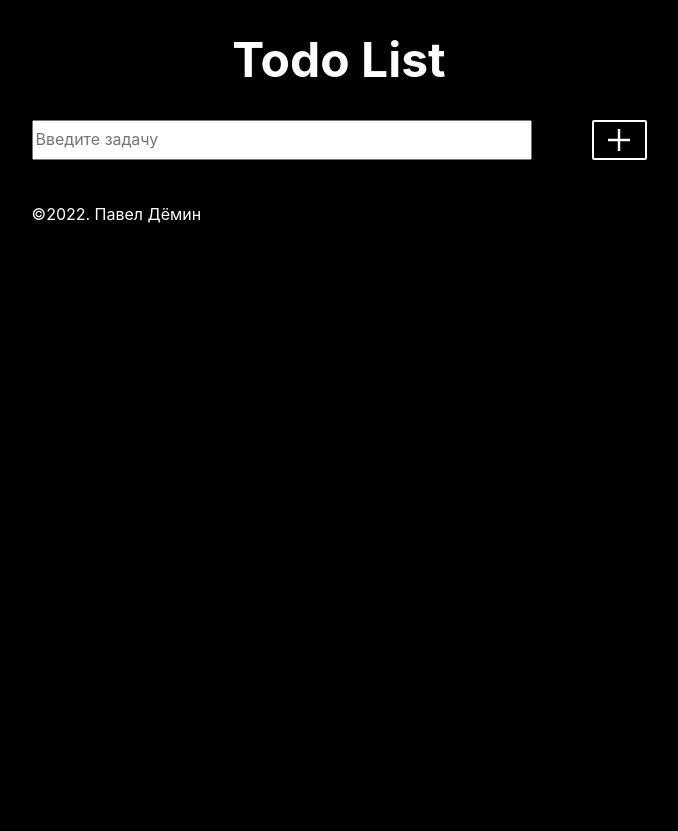
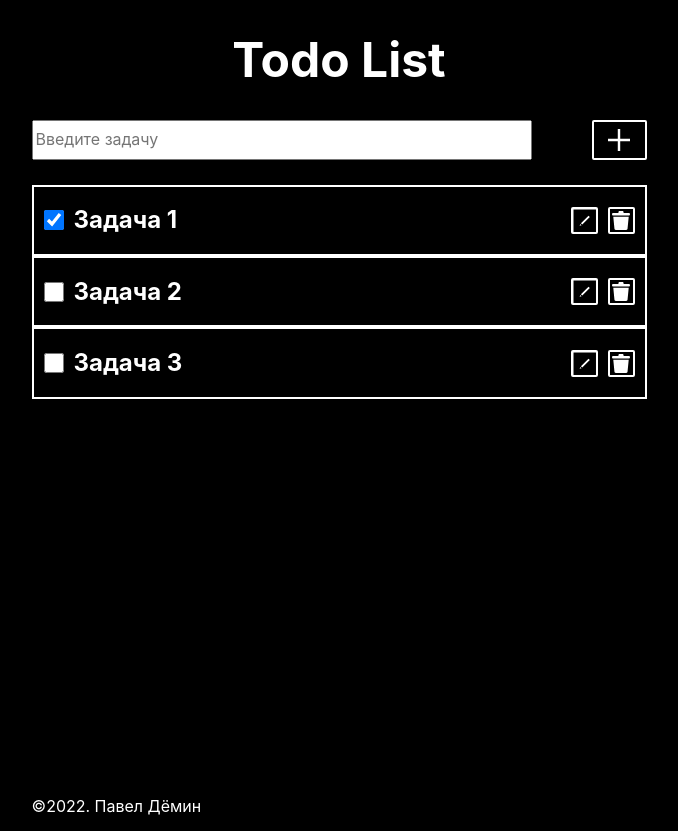
Before and after one commit to Tptechnician/TODO-LIST, a React (Create React App) app: page / in a window 1280 px wide. Shown: the whole page, without its empty margins (301-979 px from the left). Before the commit the page ends 800 px from the top, so only its background shows below. Built offline with nearby package versions, Linux system fonts and the light colour scheme.

Commit message:
adding a Mobx state manager. functions Adding and removing tasks

```diff
--- a/src/Components/App/App.tsx
+++ b/src/Components/App/App.tsx
@@ -6,30 +6,12 @@ import Form from '../Form/Form';
 import TodoConteiner from '../TodoConteiner/TodoConteiner';
 import Footer from '../Footer/footer';
 
-interface Item {
-  item: {
-    _id: string;
-    title: string;
-    made: boolean;
-  };
-}
-
 function App() {
-  const [itemData, setItemData] = useState<Item[]>([]);
-  console.log(itemData);
-
-  function addTodoItem(item: any) {
-    const id = nextId();
-    item = { ...item, _id: id, made: false };
-    setItemData([item, ...itemData]);
-  }
-
-  function deleteItem() {}
   return (
     <>
       <Header />
-      <Form addTodoItem={addTodoItem} />
-      <TodoConteiner tasks={itemData} />
+      <Form />
+      <TodoConteiner />
       <Footer />
     </>
   );
--- a/src/Components/Form/Form.tsx
+++ b/src/Components/Form/Form.tsx
@@ -1,10 +1,7 @@
 import { useState } from 'react';
+import todo from '../../Store/TodoStore';
 
-interface formProps {
-  addTodoItem: (item: any) => void;
-}
-
-export default function Form({ addTodoItem }: formProps) {
+export default function Form() {
   const [value, setValue] = useState<any>({});
 
   function handleChange(e: React.ChangeEvent<HTMLInputElement>) {
@@ -14,7 +11,7 @@ export default function Form({ addTodoItem }: formProps) {
 
   function handleSubmit(e: React.ChangeEvent<HTMLFormElement>) {
     e.preventDefault();
-    addTodoItem(value);
+    todo.addTodo(value.title);
     setValue({});
   }
 
--- a/src/Components/TodoConteiner/TodoConteiner.scss
+++ b/src/Components/TodoConteiner/TodoConteiner.scss
@@ -2,9 +2,10 @@
   padding: 0;
   list-style: none;
   max-width: 60%;
+  min-height: 74vh;
   margin: 25px auto 20px;
   display: flex;
-  justify-content: center;
+  justify-content: flex-start;
   flex-direction: column;
   align-items: center;
 }
--- a/src/Components/TodoConteiner/TodoConteiner.tsx
+++ b/src/Components/TodoConteiner/TodoConteiner.tsx
@@ -1,23 +1,15 @@
 import TodoItem from '../TodoItem/TodoItem';
+import todo from '../../Store/TodoStore';
+import { observer } from 'mobx-react-lite';
 
-interface Item {
-  item: {
-    _id: string;
-    title: string;
-    made: boolean;
-  };
-}
-
-interface TodoConteinerProps {
-  tasks: Array<Item>;
-}
-
-export default function TodoConteiner({ tasks }: TodoConteinerProps) {
+const TodoConteiner = observer(() => {
   return (
     <ul className="TodoConteiner">
-      {tasks.map((task: any) => (
-        <TodoItem key={task._id} title={task.title} made={task.made} />
+      {todo.todoStore.map((task) => (
+        <TodoItem key={task._id} title={task.title} made={task.made} _id={task._id} />
       ))}
     </ul>
   );
-}
+});
+
+export default TodoConteiner;
--- a/src/Components/TodoItem/TodoItem.tsx
+++ b/src/Components/TodoItem/TodoItem.tsx
@@ -1,20 +1,36 @@
+import { observer } from 'mobx-react-lite';
+import todo from '../../Store/TodoStore';
+
 interface TodoItemProps {
+  _id: string;
   title: string;
   made: boolean;
 }
 
-export default function TodoItem({ title, made }: TodoItemProps) {
+const TodoItem = ({ title, made, _id }: TodoItemProps) => {
   function taskCompleted() {}
   return (
     <li className="todoItem">
       <div className="todoItem__wraper">
-        <input className="todoItem__checkbox" type="checkbox" onClick={taskCompleted} />
+        <input
+          className="todoItem__checkbox"
+          type="checkbox"
+          checked={made}
+          onChange={taskCompleted}
+        />
         <h2 className="todoItem__title">{title}</h2>
       </div>
       <div className="todoItem__buttons">
         <button className="todoItem__editButton"></button>
-        <button className="todoItem__deleteButton"></button>
+        <button
+          className="todoItem__deleteButton"
+          onClick={() => {
+            todo.removeTodo(_id);
+          }}
+        />
       </div>
     </li>
   );
-}
+};
+
+export default TodoItem;
--- /dev/null
+++ b/src/Store/TodoStore.ts
@@ -0,0 +1,33 @@
+import { makeAutoObservable } from 'mobx';
+import nextId from 'react-id-generator';
+
+interface Item {
+  task: {
+    _id: string;
+    title: string;
+    made: boolean;
+  };
+}
+class TodoStore {
+  todoStore: Array<Item['task']> = [
+    { _id: '1', title: 'Задача 1', made: true },
+    { _id: '2', title: 'Задача 2', made: false },
+    { _id: '3', title: 'Задача 3', made: false },
+  ];
+
+  constructor() {
+    makeAutoObservable(this);
+  }
+
+  addTodo(title: string) {
+    const id = nextId();
+    const item = { _id: id, title: title, made: false };
+    this.todoStore.unshift(item);
+  }
+
+  removeTodo(id: string) {
+    this.todoStore = this.todoStore.filter((task) => id !== task._id);
+  }
+}
+
+export default new TodoStore();
```
